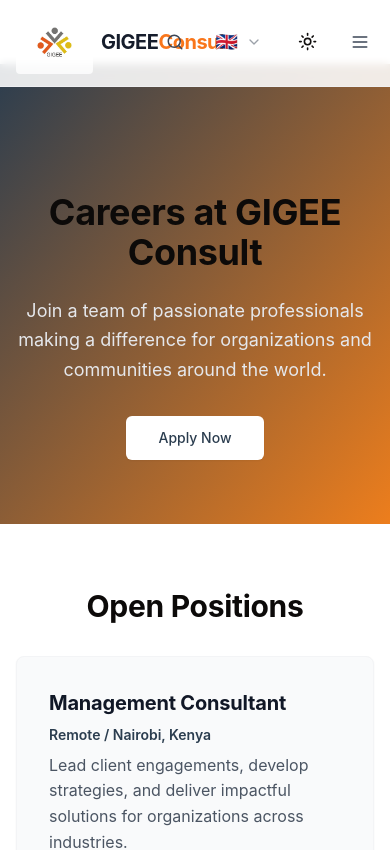
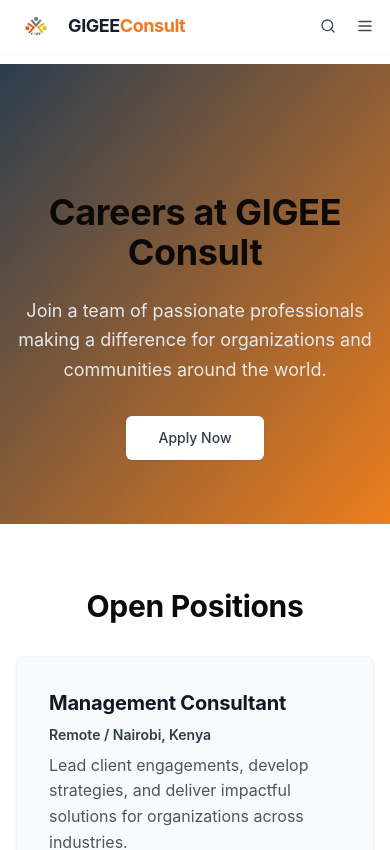
Before and after one commit to izzymarc/gigeeconsult, a React (Vite) app in the folder client/: page /careers in a window 390 px wide. Shown: the top 850 px of the page. Built offline with nearby package versions, Linux system fonts and the light colour scheme.

Commit message:
Fix mobile header layout to prevent logo and search bar overlap

```diff
--- a/client/src/components/layout/Header.tsx
+++ b/client/src/components/layout/Header.tsx
@@ -167,8 +167,8 @@ export default function Header() {
     <motion.header
       className={`fixed top-0 left-0 right-0 z-50 transition-all duration-300 backdrop-blur-sm ${
         isScrolled
-          ? "py-2 bg-white/95 dark:bg-gray-950/95 shadow-sm border-b border-gray-100 dark:border-gray-800"
-          : "py-3 bg-white/90 dark:bg-gray-950/90 border-b border-gray-100 dark:border-gray-800"
+          ? "py-1 sm:py-2 bg-white/95 dark:bg-gray-950/95 shadow-sm border-b border-gray-100 dark:border-gray-800"
+          : "py-2 sm:py-3 bg-white/90 dark:bg-gray-950/90 border-b border-gray-100 dark:border-gray-800"
       }`}
       style={{
         opacity: headerOpacity,
@@ -178,17 +178,18 @@ export default function Header() {
       animate={{ y: 0 }}
       transition={{ duration: 0.5, ease: "easeOut" }}
     >
-      <div className="container mx-auto px-4 max-w-6xl">
+      <div className="container mx-auto px-3 sm:px-4 max-w-6xl">
         <div className="flex items-center justify-between">
           {/* Gigee-style Logo */}
           <motion.div
             variants={logoVariants}
             initial="initial"
             animate="animate"
+            className="flex-shrink-0"
           >
             <Link href="/" className="flex items-center group">
-              <img src="/images/logo.jpeg" alt="GIGEE Consult Logo" className="h-16 sm:h-20 w-auto mr-2 sm:mr-3 rounded" />
-              <span className="text-xl sm:text-2xl font-bold text-gray-900 dark:text-white tracking-tight group-hover:text-primary transition-colors duration-300">
+              <img src="/images/logo.jpeg" alt="GIGEE Consult Logo" className="h-10 w-auto mr-2 sm:h-16 sm:mr-3 rounded" />
+              <span className="text-lg sm:text-xl md:text-2xl font-bold text-gray-900 dark:text-white tracking-tight group-hover:text-primary transition-colors duration-300">
                 GIGEE<span className="text-orange-500">Consult</span>
               </span>
             </Link>
@@ -249,39 +250,43 @@ export default function Header() {
           </nav>
 
           {/* Right Side Actions - Gigee style */}
-          <div className="flex items-center space-x-5">
+          <div className="flex items-center">
             <motion.button
               aria-label="Search"
               className="p-1 text-gray-700 dark:text-gray-200 hover:text-orange-500 dark:hover:text-orange-500 hover:bg-gray-100 dark:hover:bg-gray-800 rounded-full transition-colors"
               whileHover={{ scale: 1.1 }}
               whileTap={{ scale: 0.95 }}
             >
-              <Search size={18} />
+              <Search size={16} className="sm:w-[18px] sm:h-[18px]" />
             </motion.button>
 
+            <div className="hidden sm:block ml-5">
               <motion.div
                 whileHover={{ scale: 1.1 }}
                 whileTap={{ scale: 0.95 }}
               >
                 <LanguageSelector />
               </motion.div>
+            </div>
 
+            <div className="hidden sm:block ml-5">
               <motion.div
                 whileHover={{ scale: 1.1 }}
                 whileTap={{ scale: 0.95 }}
               >
                 <ThemeToggle />
               </motion.div>
+            </div>
 
             {/* Mobile Menu Trigger */}
             <motion.button
-              className="ml-2 md:hidden p-1 text-gray-700 dark:text-gray-200 hover:bg-gray-100 dark:hover:bg-gray-800 rounded-full transition-all"
+              className="ml-3 md:hidden p-1 text-gray-700 dark:text-gray-200 hover:bg-gray-100 dark:hover:bg-gray-800 rounded-full transition-all"
               onClick={() => setIsMobileMenuOpen(!isMobileMenuOpen)}
               aria-label={isMobileMenuOpen ? "Close menu" : "Open menu"}
               whileHover={{ scale: 1.1 }}
               whileTap={{ scale: 0.95 }}
             >
-              {isMobileMenuOpen ? <X size={20} /> : <Menu size={20} />}
+              {isMobileMenuOpen ? <X size={18} /> : <Menu size={18} />}
             </motion.button>
           </div>
         </div>
```
Lines whose indentation alone changed are shown as unchanged.
